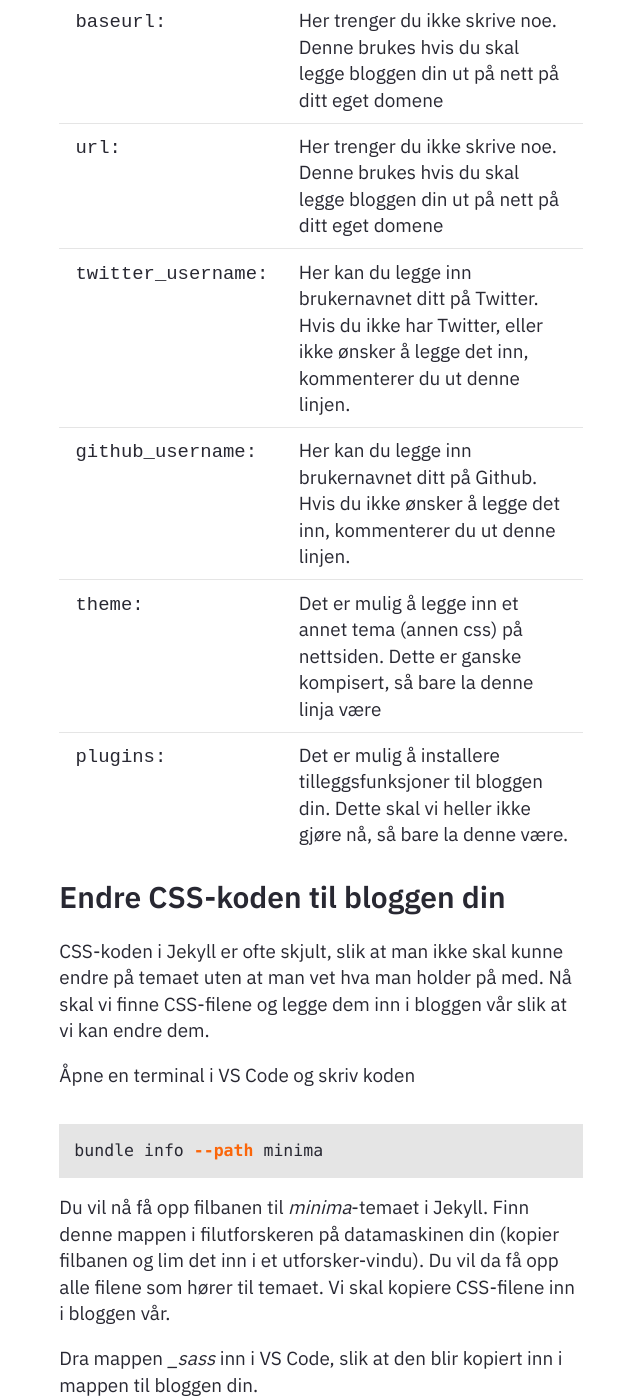
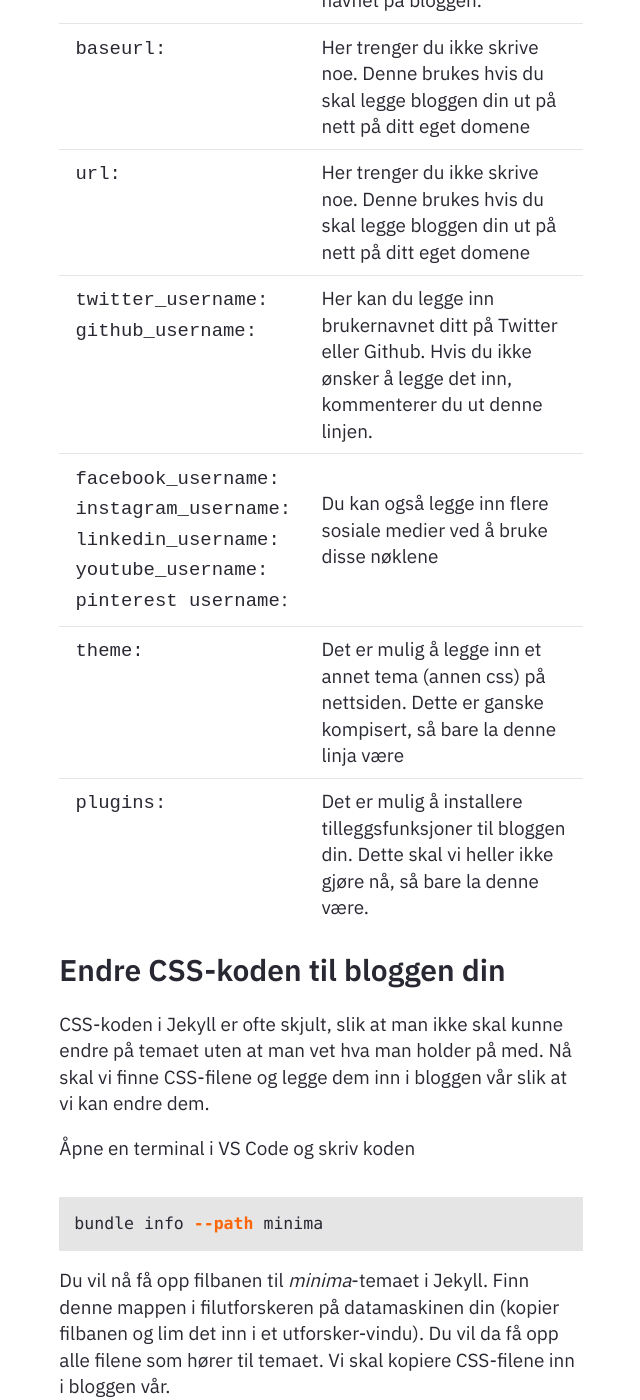
Before and after one commit to Cha-IM/cha-im.github.io, a Jekyll site: the page built from _notes/Public/Utvikling/Jekyll/Tilpasse din Jekyll-webside.md, in a window 1280 px wide and 1400 px high, scrolled down 2484 px. Shown: the whole window, without its empty margins (319-959 px from the left). Built offline with Jekyll 4.4.1, drawn with Linux system fonts in a browser that asks for light colours; some of the changed text lies outside the part shown.

Commit message:
fix: updates

```diff
--- a/_notes/Public/Utvikling/Jekyll/Tilpasse din Jekyll-webside.md
+++ b/_notes/Public/Utvikling/Jekyll/Tilpasse din Jekyll-webside.md
@@ -68,17 +68,17 @@ plugins:
 
 Linjene som starter med `#` er kommentarer ment for å hjelpe deg å forstå koden. Ellers er koden ganske enkel; hver linje består av en nøkkel og en verdi, med kolon (`:`) imellom. Det du trenger å gjøre er å endre verdiene til å passe din blogg.
 
-| Nøkkel              | Verdi                                                                                                                                                                             |
-| ------------------- | --------------------------------------------------------------------------------------------------------------------------------------------------------------------------------- |
-| `title: `           | Skriv navnet eller tittelen på bloggen din                                                                                                                                        |
-| `email:`            | Denne linja kan du kommentere ut (sette `#` foran linja) hvis du. ikke vil at eposten din skal vises på bloggen, eller du kan skrive inn epostadressen din.                       |
-| `description:`      | Her skriver du en kort beskrivelse av hva bloggen din handler om. Dette vises i footeren på nettsiden, og i tittelen øverst på fanen i nettleseren, sammen med navnet på bloggen. |
-| `baseurl:`          | Her trenger du ikke skrive noe. Denne brukes hvis du skal legge bloggen din ut på nett på ditt eget domene                                                                        |
-| `url:`              | Her trenger du ikke skrive noe. Denne brukes hvis du skal legge bloggen din ut på nett på ditt eget domene                                                                        |
-| `twitter_username:` | Her kan du legge inn brukernavnet ditt på Twitter. Hvis du ikke har Twitter, eller ikke ønsker å legge det inn, kommenterer du ut denne linjen.                                   |
-| `github_username:`  | Her kan du legge inn brukernavnet ditt på Github. Hvis du ikke ønsker å legge det inn, kommenterer du ut denne linjen.                                                            |
-| `theme:`            | Det er mulig å legge inn et annet tema (annen css) på nettsiden. Dette er ganske kompisert, så bare la denne linja være                                                           |
-| `plugins:`          | Det er mulig å installere tilleggsfunksjoner til bloggen din. Dette skal vi heller ikke gjøre nå, så bare la denne være.                                                          |
+| Nøkkel                                                                                                                | Verdi                                                                                                                                                                             |
+| --------------------------------------------------------------------------------------------------------------------- | --------------------------------------------------------------------------------------------------------------------------------------------------------------------------------- |
+| `title: `                                                                                                             | Skriv navnet eller tittelen på bloggen din                                                                                                                                        |
+| `email:`                                                                                                              | Denne linja kan du kommentere ut (sette `#` foran linja) hvis du. ikke vil at eposten din skal vises på bloggen, eller du kan skrive inn epostadressen din.                       |
+| `description:`                                                                                                        | Her skriver du en kort beskrivelse av hva bloggen din handler om. Dette vises i footeren på nettsiden, og i tittelen øverst på fanen i nettleseren, sammen med navnet på bloggen. |
+| `baseurl:`                                                                                                            | Her trenger du ikke skrive noe. Denne brukes hvis du skal legge bloggen din ut på nett på ditt eget domene                                                                        |
+| `url:`                                                                                                                | Her trenger du ikke skrive noe. Denne brukes hvis du skal legge bloggen din ut på nett på ditt eget domene                                                                        |
+| `twitter_username:`<br>`github_username:`                                                                             | Her kan du legge inn brukernavnet ditt på Twitter eller Github. Hvis du ikke ønsker å legge det inn, kommenterer du ut denne linjen.                                              |
+| `facebook_username:`<br>`instagram_username:`<br>`linkedin_username:`<br>`youtube_username:`<br>`pinterest username`: | <br>Du kan også legge inn flere sosiale medier ved å bruke disse nøklene                                                                                                          |
+| `theme:`                                                                                                              | Det er mulig å legge inn et annet tema (annen css) på nettsiden. Dette er ganske kompisert, så bare la denne linja være                                                           |
+| `plugins:`                                                                                                            | Det er mulig å installere tilleggsfunksjoner til bloggen din. Dette skal vi heller ikke gjøre nå, så bare la denne være.                                                          |
 
 ## Endre CSS-koden til bloggen din
 CSS-koden i Jekyll er ofte skjult, slik at man ikke skal kunne endre på temaet uten at man vet hva man holder på med. Nå skal vi finne CSS-filene og legge dem inn i bloggen vår slik at vi kan endre dem.
```
Also changed, not shown: _notes/Public/Utvikling/Jekyll/Lag din egen blogg med Jekyll.md (+1 -11 lines).
